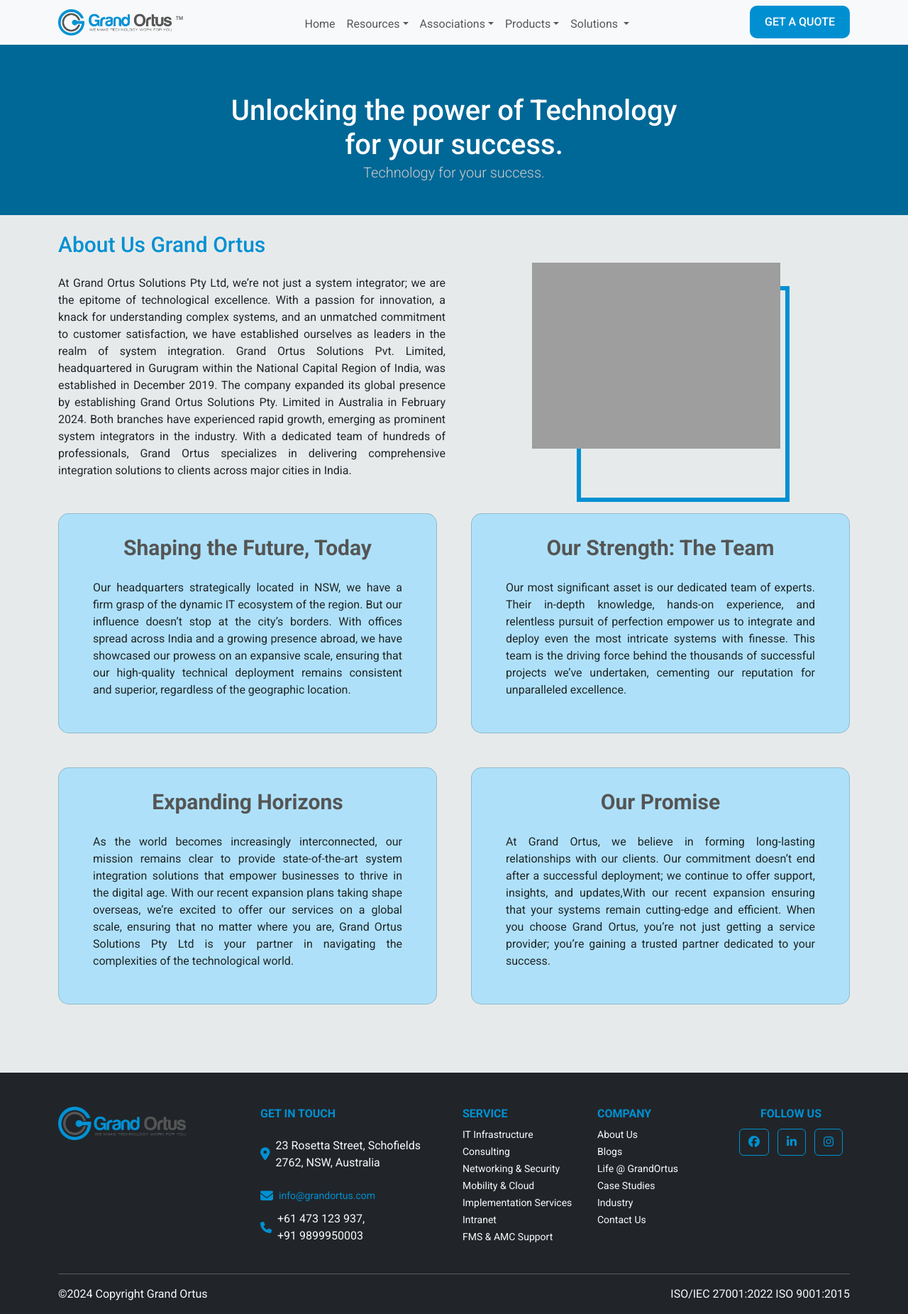
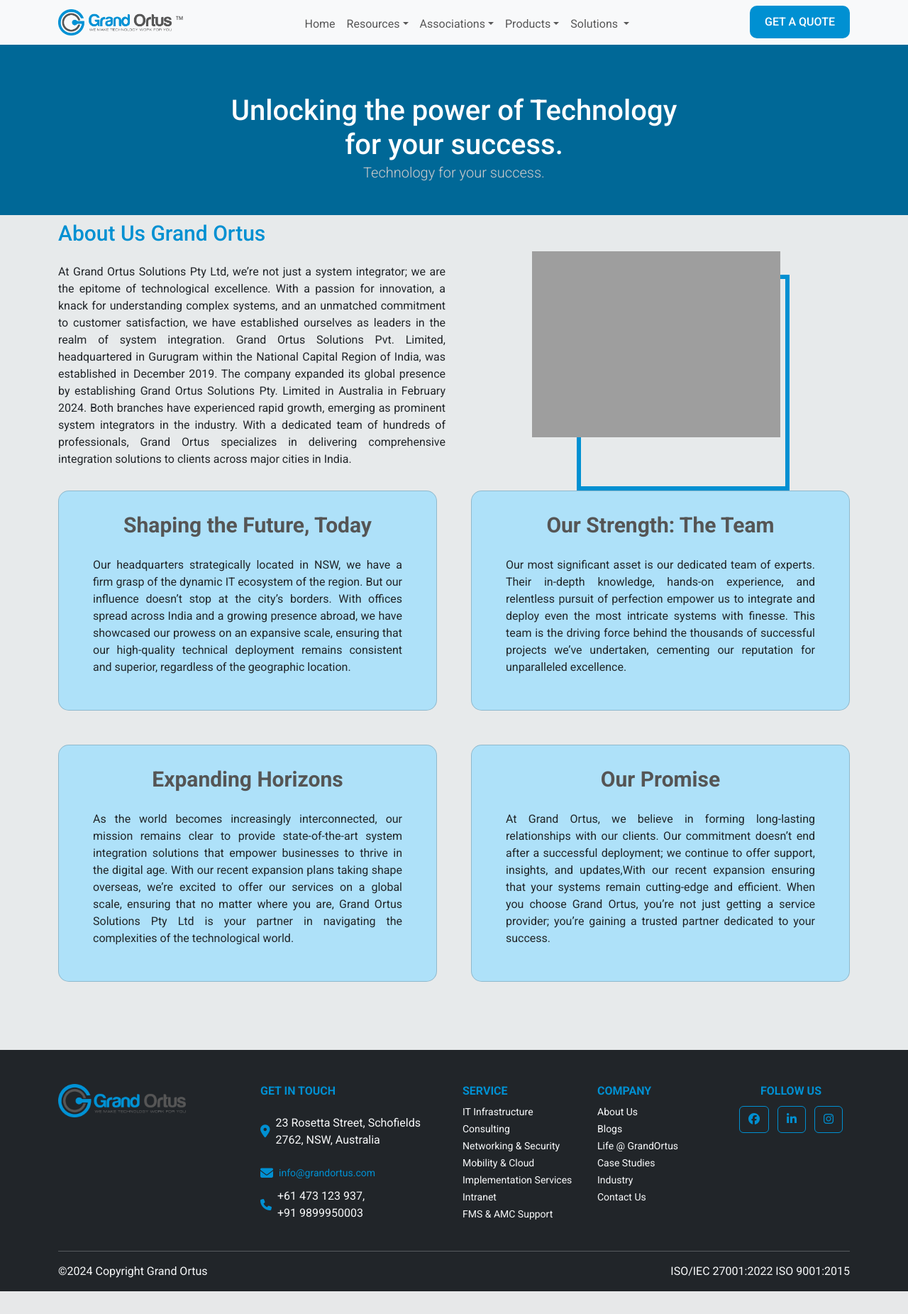
Before and after one commit to akanksha070191/GrandOrtusProduction, a Django app: page //Resources/About/ in a window 1280 px wide. Shown: the whole page at 71% size. After the commit the page ends 1819 px from the top, so only its background shows below. Run offline with Django 5.2, Linux system fonts and the light colour scheme; some libraries are stand-ins or nearby versions; grey boxes are pictures that could not be loaded.

Commit message:
file path saved

```diff
--- a/templates/main/About.html
+++ b/templates/main/About.html
@@ -41,9 +41,9 @@
 
 <!-- Aboutus Grand ortus Section -->
 
-<section class="grandortus my-4">
+<section class="grandortus my-2">
   <div class="container ">
-      <div class="row justify-content-center align-items-center mt-3">
+      <div class="row justify-content-center align-items-center">
           <div class="col-lg-6 col-md-8 col-12">
               <h1 class"about-title">About Us Grand Ortus</h1>
               <div class="grand-text mt-4">
--- a/templates/main/Clients.html
+++ b/templates/main/Clients.html
@@ -9,7 +9,7 @@
 <meta name="keywords" content="Grand Ortus clients, trusted clients, IT solutions clients, client success stories, business technology solutions, technology goals, IT service clients, client testimonials, system integrator clients, Grand Ortus businesses">
 {% endblock metakeyword %}
 {% block csslink %}
-<link rel="stylesheet" href="/static/css/Clients.css">
+<link rel="stylesheet" href="/static/css/clients.css">
 {% endblock csslink %}
 
 <body>
--- a/templates/main/Contact.html
+++ b/templates/main/Contact.html
@@ -9,7 +9,7 @@
 <meta name="keywords" content="contact Grand Ortus, get in touch, system integration support, IT services contact, Grand Ortus email, contact form, business inquiries, technology solutions help, system integration assistance, IT support, Grand Ortus phone number, customer support">
 {% endblock metakeyword %}
 {% block csslink %}
-<link rel="stylesheet" href="/static/css/Contact.css">
+<link rel="stylesheet" href="/static/css/contact.css">
 <script src="/static/js/FormValidation.js" defer></script>
 
 {% endblock csslink %}
--- a/templates/main/index.html
+++ b/templates/main/index.html
@@ -561,7 +561,7 @@
   <section class="blog-section py-lg-5 ">
     <div class="container text-center">
       <h4 blog-title>Blogs and News</h4>
-      <h1 class="blog-heading mb-3">our last blog and news</h1>
+      <h1 class="blog-heading mb-3">Our Latest Blogs & News</h1>
       <div class="row">
         <div class="col-lg-4">
           <div class="card  shadow-sm h-100">
```
